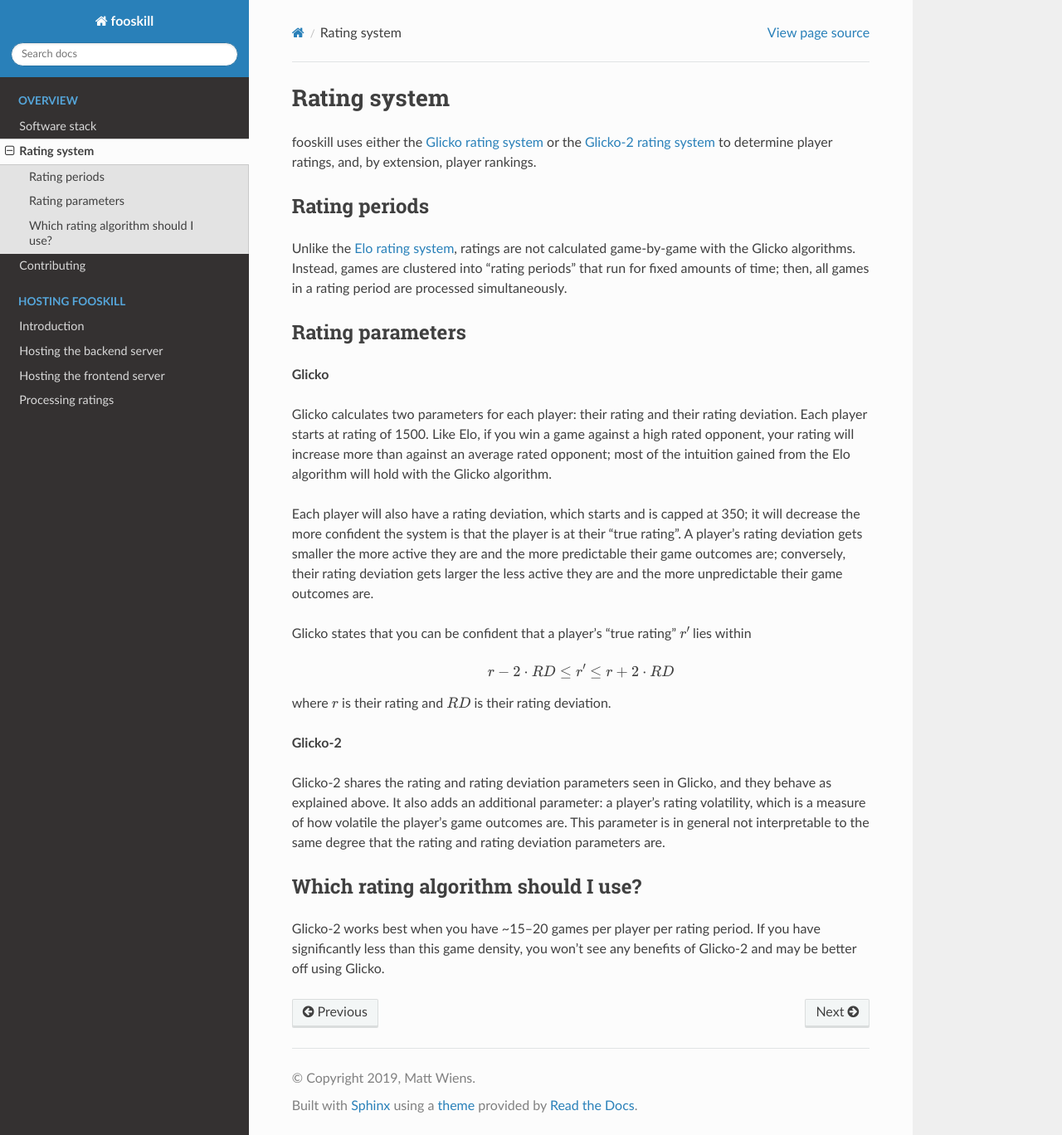
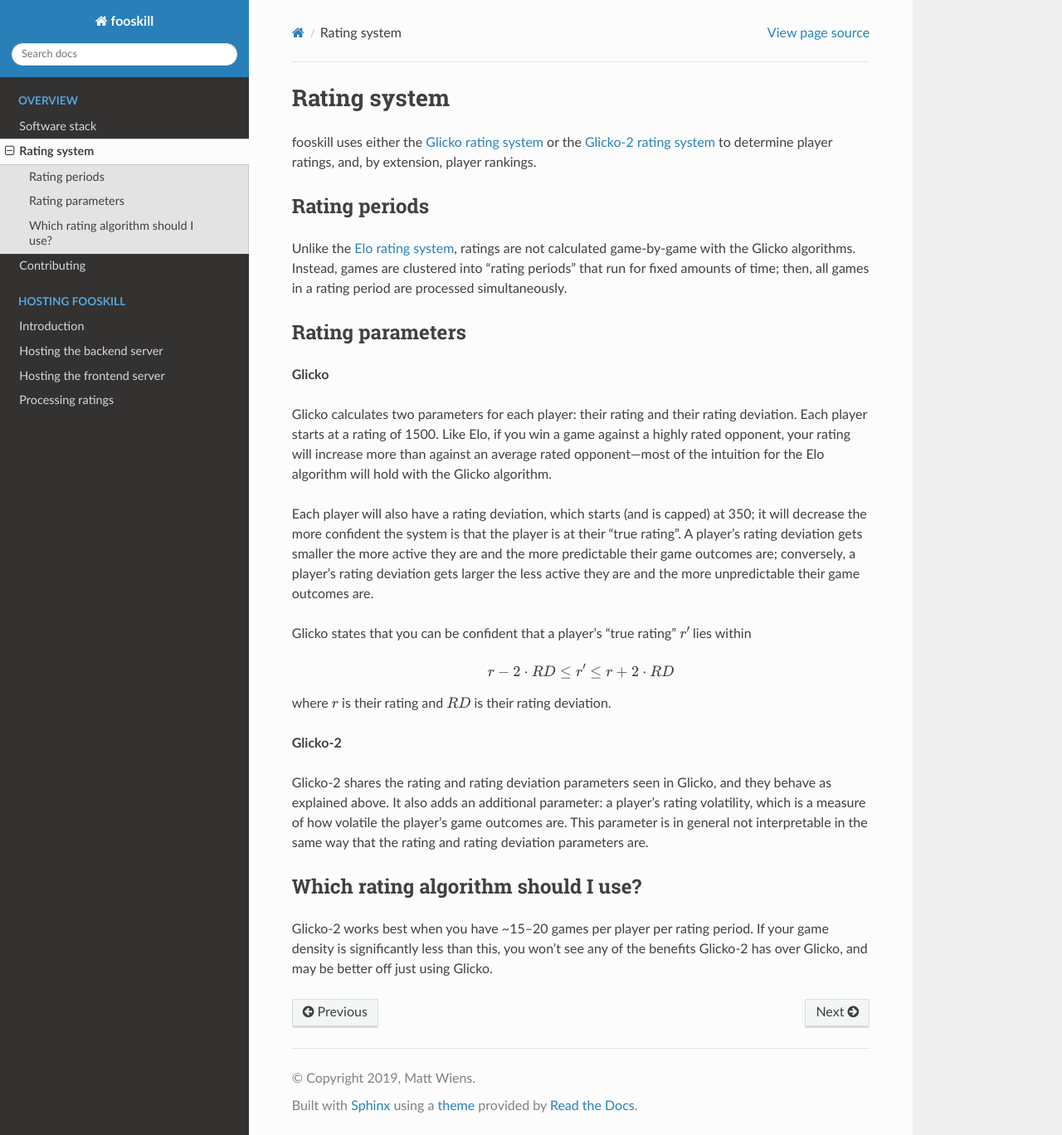
Before and after one commit to mwiens91/fooskill, a Sphinx documentation site: the page built from docs/overview/rating_system.rst, in a window 1280 px wide and 1368 px high. Shown: the whole window at 83% size. Built offline with Sphinx 7.4.7 and the Read the Docs theme 2.0.0, drawn with Linux system fonts in a browser that asks for light colours.

Commit message:
Improve phrasing of some docs sections

```diff
--- a/docs/hosting/processing_ratings.rst
+++ b/docs/hosting/processing_ratings.rst
@@ -41,8 +41,8 @@
 
 which will process any new rating periods that have yet to be evaluated.
 
-As before, during development you might want to reprocess all rating
-periods. This can be done with ::
+As with stats nodes, during development you might want to reprocess
+ratings over all rating periods. This can be done with ::
 
    $ ./manage.py reprocess_all_ratings --reset-id-counter
 
--- a/docs/overview/rating_system.rst
+++ b/docs/overview/rating_system.rst
@@ -19,17 +19,17 @@
 **Glicko**
 
 Glicko calculates two parameters for each player: their rating and their
-rating deviation. Each player starts at rating of 1500. Like Elo, if you
-win a game against a high rated opponent, your rating will increase more
-than against an average rated opponent; most of the intuition gained
-from the Elo algorithm will hold with the Glicko algorithm.
+rating deviation. Each player starts at a rating of 1500. Like Elo, if
+you win a game against a highly rated opponent, your rating will
+increase more than against an average rated opponent—most of the
+intuition for the Elo algorithm will hold with the Glicko algorithm.
 
-Each player will also have a rating deviation, which starts and is
-capped at 350; it will decrease the more confident the system is that
+Each player will also have a rating deviation, which starts (and is
+capped) at 350; it will decrease the more confident the system is that
 the player is at their "true rating". A player's rating deviation gets
 smaller the more active they are and the more predictable their game
-outcomes are; conversely, their rating deviation gets larger the less
-active they are and the more unpredictable their game outcomes are.
+outcomes are; conversely, a player's rating deviation gets larger the
+less active they are and the more unpredictable their game outcomes are.
 
 Glicko states that you can be confident that a player's "true rating"
 :math:`r'` lies within
@@ -46,15 +46,16 @@
 Glicko, and they behave as explained above. It also adds an additional
 parameter: a player's rating volatility, which is a measure of how
 volatile the player's game outcomes are. This parameter is in general
-not interpretable to the same degree that the rating and rating
-deviation parameters are.
+not interpretable in the same way that the rating and rating deviation
+parameters are.
 
 Which rating algorithm should I use?
 ------------------------------------
 
 Glicko-2 works best when you have ~15–20 games per player per rating
-period. If you have significantly less than this game density, you won't
-see any benefits of Glicko-2 and may be better off using Glicko.
+period. If your game density is significantly less than this, you won't
+see any of the benefits Glicko-2 has over Glicko, and may be better off
+just using Glicko.
 
 .. _Elo rating system: https://en.wikipedia.org/wiki/Elo_rating_system
 .. _Glicko rating system: http://www.glicko.net/glicko/glicko.pdf
```
